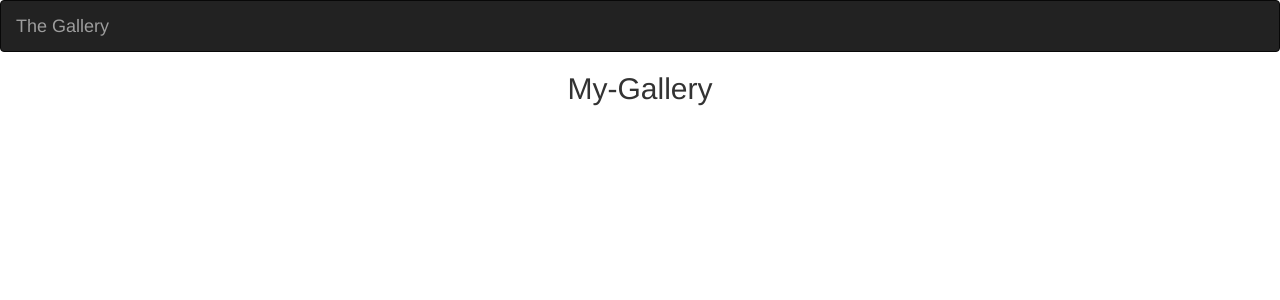
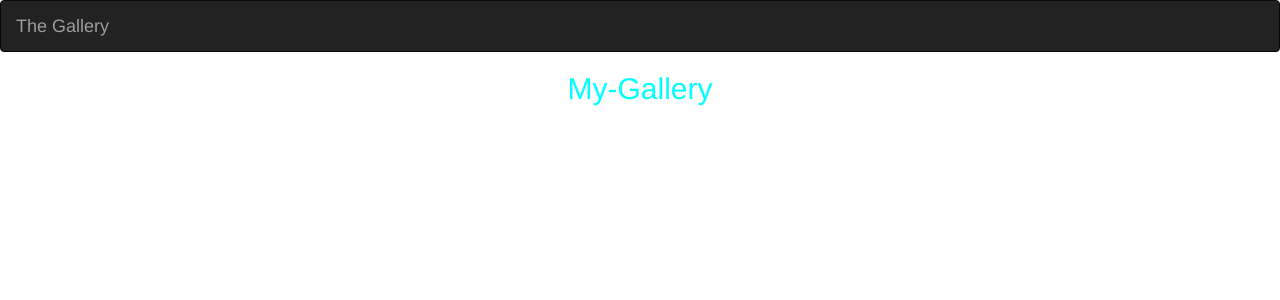
Before and after one commit to kema-ray/collective-stroke-gallery, a Django app: page / in a window 1280 px wide. Shown: the top 300 px of the page. Run offline with Django 4.2, Linux system fonts and the light colour scheme; some libraries are stand-ins or nearby versions.

Commit message:
adding static files

```diff
--- a/gallery/settings.py
+++ b/gallery/settings.py
@@ -11,6 +11,7 @@ https://docs.djangoproject.com/en/4.0/ref/settings/
 """
 
 from pathlib import Path
+import os
 
 # Build paths inside the project like this: BASE_DIR / 'subdir'.
 BASE_DIR = Path(__file__).resolve().parent.parent
@@ -121,6 +122,10 @@ USE_TZ = True
 
 STATIC_URL = 'static/'
 
+STATICFILES_DIRS = [
+    os.path.join(BASE_DIR, "static"),
+]
+
 # Default primary key field type
 # https://docs.djangoproject.com/en/4.0/ref/settings/#default-auto-field
 
--- a/photos/templates/base.html
+++ b/photos/templates/base.html
@@ -13,13 +13,14 @@
 
   {% block styles %}
     {% bootstrap_css %}
+    <link rel="stylesheet" href="{% static 'css/styles.css' %}">
   {% endblock %}
 
 </head>
 <body>
     {% include "navbar.html" %}
     {% block content %}
-        <h2 class="text-center">My-Gallery</h2>
+        <h2 class="text-center" id="header">My-Gallery</h2>
     {% endblock %}
 
     {% block scripts %}
--- /dev/null
+++ b/static/css/styles.css
@@ -0,0 +1,3 @@
+#header{
+    color: aqua;
+}
```
